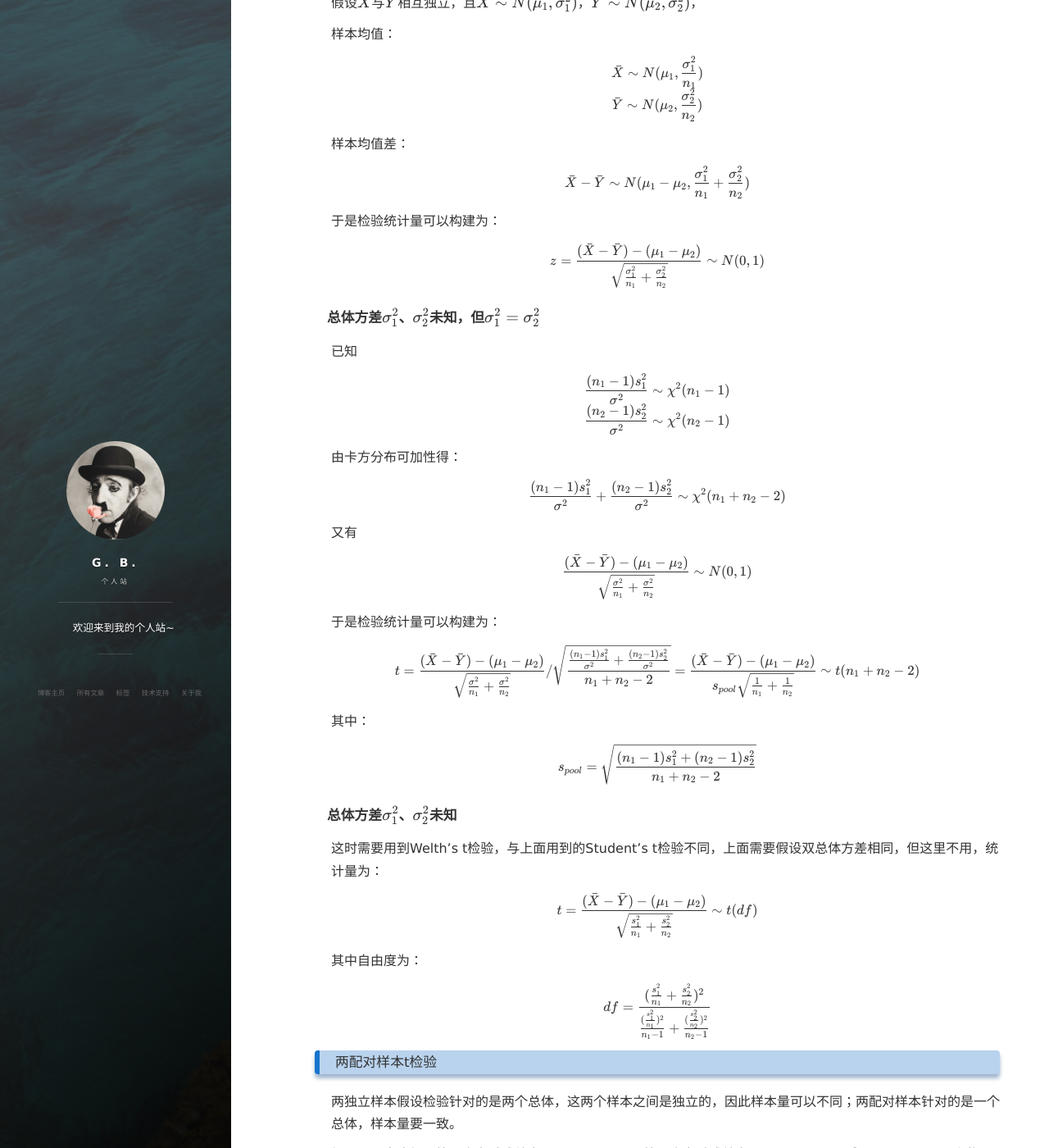
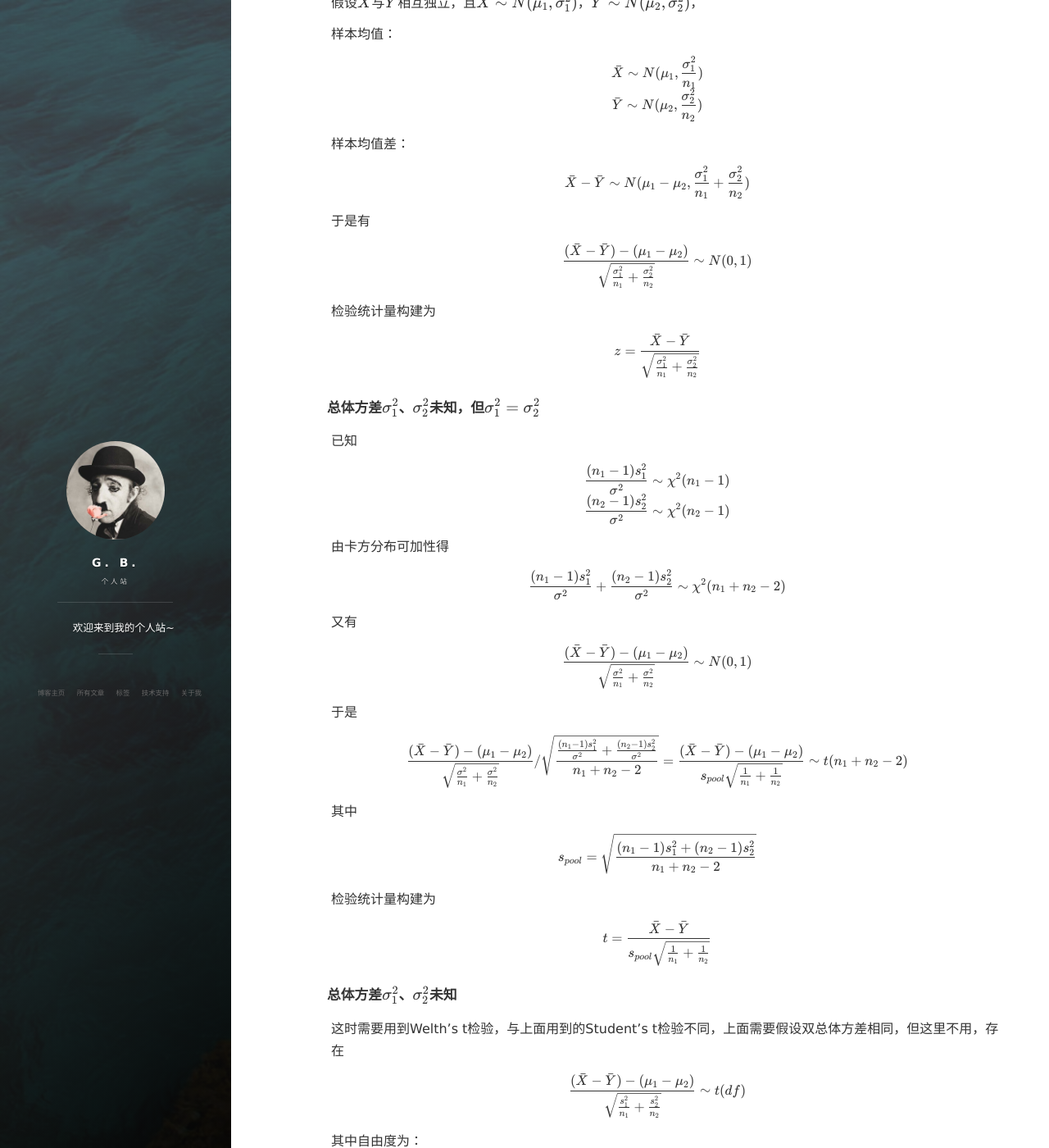
Before and after one commit to Blanket58/Blanket58.github.io, a Jekyll site: the page built from _posts/2021-08-20-hypothesis-test.md, in a window 1280 px wide and 1400 px high, scrolled down 2579 px. Shown: the whole window at 82% size. Built offline with Jekyll 4.4.1, drawn with Linux system fonts in a browser that asks for light colours; nearby versions of some CDN libraries; comment, search, counter and statistics services are not loaded; some of the changed text lies outside the part shown.

Commit message:
Update 2021-08-20-hypothesis-test.md

```diff
--- a/_posts/2021-08-20-hypothesis-test.md
+++ b/_posts/2021-08-20-hypothesis-test.md
@@ -51,7 +51,7 @@ $$
 \frac {\bar X - \mu} {\frac \sigma {\sqrt n}} \sim N(0, 1)
 $$
 
-于是检验统计量可以构建为：
+于是检验统计量构建为
 
 $$
 z = \frac {\bar X - \mu_0} {\frac \sigma {\sqrt n}}
@@ -77,7 +77,7 @@ $$
 \frac {\frac {\sqrt n (\bar X - \mu)} \sigma} {\sqrt{\frac{\frac{(n-1)s^2}{\sigma^2}}{n - 1}}} = \frac {\sqrt n (\bar X - \mu)} s \sim t(n-1)
 $$
 
-于是检验统计量可以构建为：
+于是检验统计量构建为
 
 $$
 t = \frac {\sqrt n (\bar X - \mu_0)} s \sim t(n-1)
@@ -147,10 +147,16 @@ $$
 \bar X - \bar Y \sim N(\mu_1 - \mu_2, \frac {\sigma_1^2} {n_1} + \frac {\sigma_2^2} {n_2})
 $$
 
-于是检验统计量可以构建为：
+于是有
 
 $$
-z = \frac {(\bar X - \bar Y) - (\mu_1 - \mu_2)} {\sqrt {\frac {\sigma_1^2} {n_1} + \frac {\sigma_2^2} {n_2}}} \sim N(0, 1)
+\frac {(\bar X - \bar Y) - (\mu_1 - \mu_2)} {\sqrt {\frac {\sigma_1^2} {n_1} + \frac {\sigma_2^2} {n_2}}} \sim N(0, 1)
+$$
+
+检验统计量构建为
+
+$$
+z = \frac {\bar X - \bar Y} {\sqrt {\frac {\sigma_1^2} {n_1} + \frac {\sigma_2^2} {n_2}}}
 $$
 
 #### 总体方差$\sigma_1^2$、$\sigma_2^2$未知，但$\sigma_1^2 = \sigma_2^2$
@@ -162,7 +168,7 @@ $$
 \frac {(n_2-1)s_2^2}{\sigma^2} \sim \chi^2(n_2 - 1)
 $$
 
-由卡方分布可加性得：
+由卡方分布可加性得
 
 $$
 \frac {(n_1-1)s_1^2}{\sigma^2} + \frac {(n_2-1)s_2^2}{\sigma^2} \sim \chi^2(n_1 + n_2 - 2)
@@ -174,24 +180,30 @@ $$
 \frac {(\bar X - \bar Y) - (\mu_1 - \mu_2)} {\sqrt {\frac {\sigma^2} {n_1} + \frac {\sigma^2} {n_2}}} \sim N(0, 1)
 $$
 
-于是检验统计量可以构建为：
+于是
 
 $$
-t = \frac {(\bar X - \bar Y) - (\mu_1 - \mu_2)} {\sqrt {\frac {\sigma^2} {n_1} + \frac {\sigma^2} {n_2}}} / \sqrt {\frac {\frac {(n_1-1)s_1^2}{\sigma^2} + \frac {(n_2-1)s_2^2}{\sigma^2}} {n_1 + n_2 - 2}} = \frac {(\bar X - \bar Y) - (\mu_1 - \mu_2)} {s_{pool} \sqrt {\frac 1 {n_1} + \frac 1 {n_2}}} \sim t(n_1 + n_2 - 2)
+\frac {(\bar X - \bar Y) - (\mu_1 - \mu_2)} {\sqrt {\frac {\sigma^2} {n_1} + \frac {\sigma^2} {n_2}}} / \sqrt {\frac {\frac {(n_1-1)s_1^2}{\sigma^2} + \frac {(n_2-1)s_2^2}{\sigma^2}} {n_1 + n_2 - 2}} = \frac {(\bar X - \bar Y) - (\mu_1 - \mu_2)} {s_{pool} \sqrt {\frac 1 {n_1} + \frac 1 {n_2}}} \sim t(n_1 + n_2 - 2)
 $$
 
-其中：
+其中
 
 $$
 s_{pool} = \sqrt {\frac {(n_1 - 1)s_1^2 + (n_2 - 1)s_2^2} {n_1 + n_2 - 2}}
 $$
 
+检验统计量构建为
+
+$$
+t = \frac {\bar X - \bar Y} {s_{pool} \sqrt {\frac 1 {n_1} + \frac 1 {n_2}}}
+$$
+
 #### 总体方差$\sigma_1^2$、$\sigma_2^2$未知
 
-这时需要用到Welth’s t检验，与上面用到的Student's t检验不同，上面需要假设双总体方差相同，但这里不用，统计量为：
+这时需要用到Welth’s t检验，与上面用到的Student's t检验不同，上面需要假设双总体方差相同，但这里不用，存在
 
 $$
-t = \frac {(\bar X - \bar Y) - (\mu_1 - \mu_2)} {\sqrt {\frac {s_1^2} {n_1} + \frac {s_2^2} {n_2}}} \sim t(df)
+\frac {(\bar X - \bar Y) - (\mu_1 - \mu_2)} {\sqrt {\frac {s_1^2} {n_1} + \frac {s_2^2} {n_2}}} \sim t(df)
 $$
 
 其中自由度为：
@@ -275,10 +287,16 @@ H_0: \pi_1 - \pi_2 \le \Delta \\
 H_1: \pi_1 - \pi_2 > \Delta
 $$
 
-统计量：
+有
 
 $$
-z = \frac {(p_1 - p_2) - (\pi_1 - \pi_2)} {\sqrt {\frac {p_1(1-p_1)} {n_1} + \frac {p_2(1-p_2)} {n_2}}} \sim N(0, 1)
+\frac {(p_1 - p_2) - (\pi_1 - \pi_2)} {\sqrt {\frac {p_1(1-p_1)} {n_1} + \frac {p_2(1-p_2)} {n_2}}} \sim N(0, 1)
+$$
+
+于是检验统计量构建为
+
+$$
+z = \frac {p_1 - p_2} {\sqrt {\frac {p_1(1-p_1)} {n_1} + \frac {p_2(1-p_2)} {n_2}}}
 $$
 
 ### 单因素试验的方差分析
```
